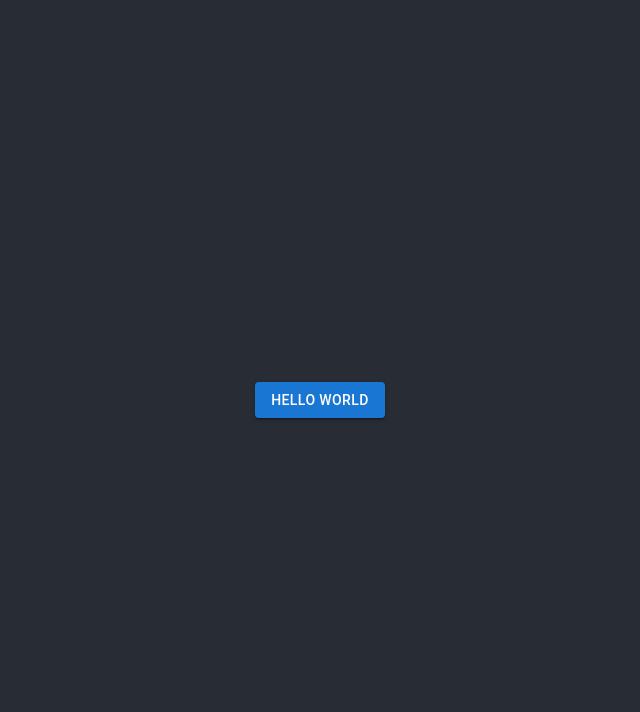
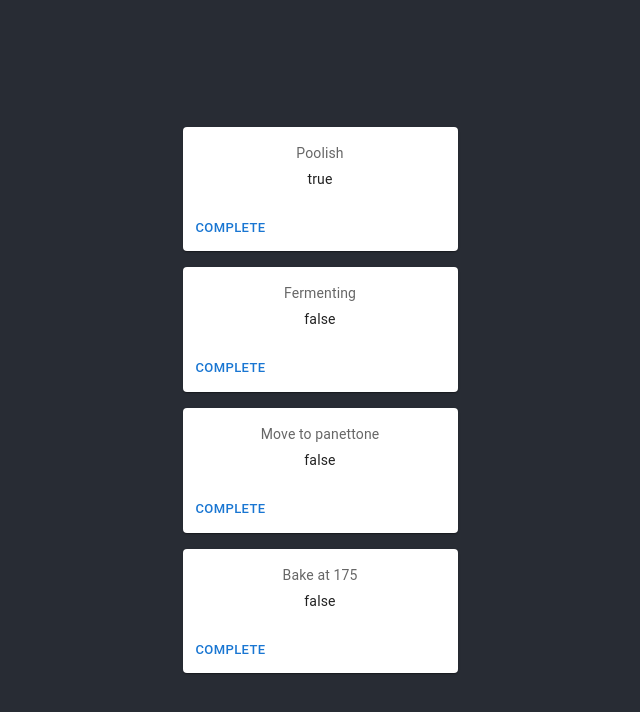
Before and after one commit to pewit90/yeastly, a React (Create React App) app: page / in a window 1280 px wide. Shown: the top 712 px of the page, without its empty margins (320-960 px from the left). Built offline with nearby package versions, Linux system fonts and the light colour scheme.

Commit message:
Show very basic list of steps based on test data

```diff
--- a/src/components/App.tsx
+++ b/src/components/App.tsx
@@ -1,12 +1,48 @@
-//import React from 'react';
+import React from 'react';
 import './App.css';
 import Button from '@mui/material/Button';
+import { Step } from '../model/bread';
+import { Card, CardActions, CardContent, Stack, Typography } from '@mui/material';
+import TestBread from '../testing/input/bread2.json'
+
+function StepBox(props: {step: Step}) {
+
+  const card = <Card sx={{ minWidth: 275 }}>
+    <CardContent>
+      <Typography sx={{ fontSize: 14 }} color="text.secondary" gutterBottom>
+        {props.step.name}
+      </Typography>
+      {/* <Typography sx={{ mb: 1.5 }} color="text.secondary">
+        {props.step.trigger?.startTime}
+      </Typography>
+      <Typography sx={{ mb: 1.5 }} color="text.secondary">
+        {props.step.trigger?.endTime}
+      </Typography> */}
+      <Typography variant="body2">
+        {props.step.completed.toString()}
+      </Typography>
+    </CardContent>
+    <CardActions>
+      <Button size="small">Complete</Button>
+    </CardActions>
+  </Card>
+  return card;
+}
+
+function StepsList(props: { steps: Step[] }) {
+  const stepBoxList = props.steps.map(el => StepBox({step: el as Step}));
+  return <Stack spacing={2}>
+    {stepBoxList}
+  </Stack>
+}
+
 
 function App() {
+  const steps = TestBread.steps;
   return (
     <div className="App">
       <header className="App-header">
-        <Button variant="contained">Hello World</Button>
+        <StepsList steps={steps} />
       </header>
     </div>
   );
--- /dev/null
+++ b/src/testing/input/bread2.json
@@ -0,0 +1,26 @@
+{
+    "uuid": 2,
+    "name": "Another test bread",
+    "steps": [
+        {
+            "name": "Poolish",
+            "completed": true,
+            "autostart": false
+        },
+        {
+            "name": "Fermenting",
+            "completed": false,
+            "autostart": true
+        },
+        {
+            "name": "Move to panettone",
+            "autostart": false,
+            "completed": false
+        },
+        {
+            "name": "Bake at 175",
+            "autostart": false,
+            "completed": false
+        }
+    ]
+}
```
